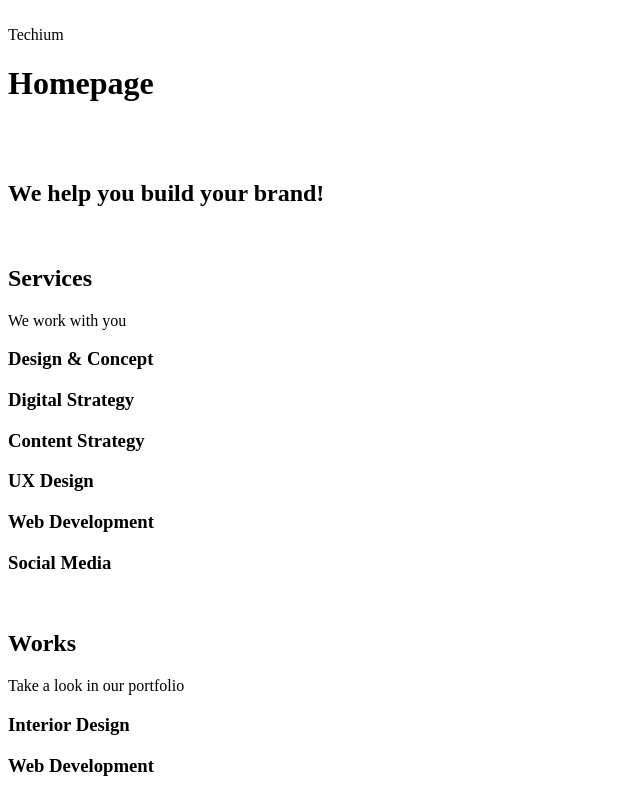
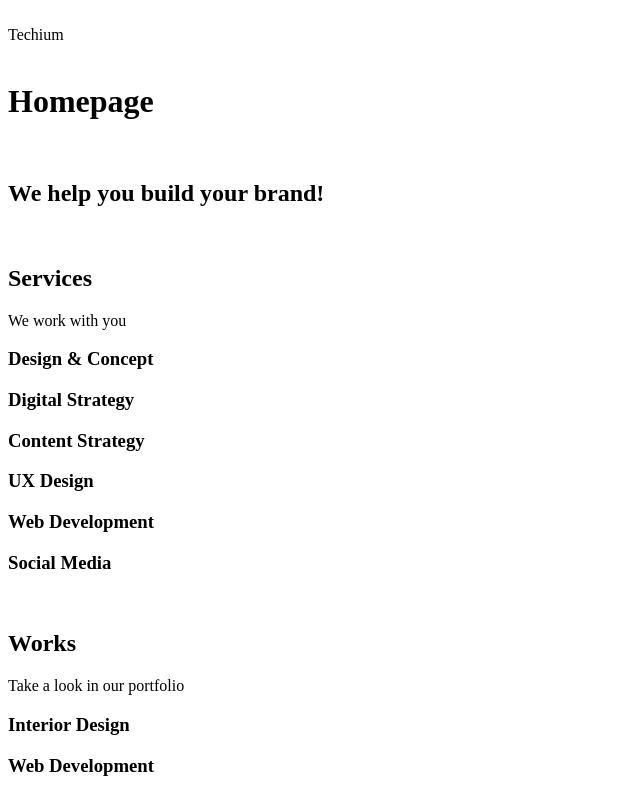
Before and after one commit to ThePaapyK/alx-frontend, a plain HTML site: page 0x00-html_advanced/17-index.html in a window 1280 px wide. Shown: the top 793 px of the page, without its empty margins (0-640 px from the left). Drawn offline with Linux system fonts and the light colour scheme.

Commit message:
Correction

```diff
--- a/0x00-html_advanced/17-index.html
+++ b/0x00-html_advanced/17-index.html
@@ -10,9 +10,9 @@
 	</head>
 	<body><br> <!--Header-->
 		<header><div><span>Techium</span><nav></nav></div></header>
-		<h1>Homepage</h1>
 		<br> <!--Main-->
 		<main>
+			<h1>Homepage</h2>
 			<br> <!--Hero section-->
 			<section>
 				<div>
```
Also changed, not shown: 0x00-html_advanced/2-index.html (+1 -1 lines).
